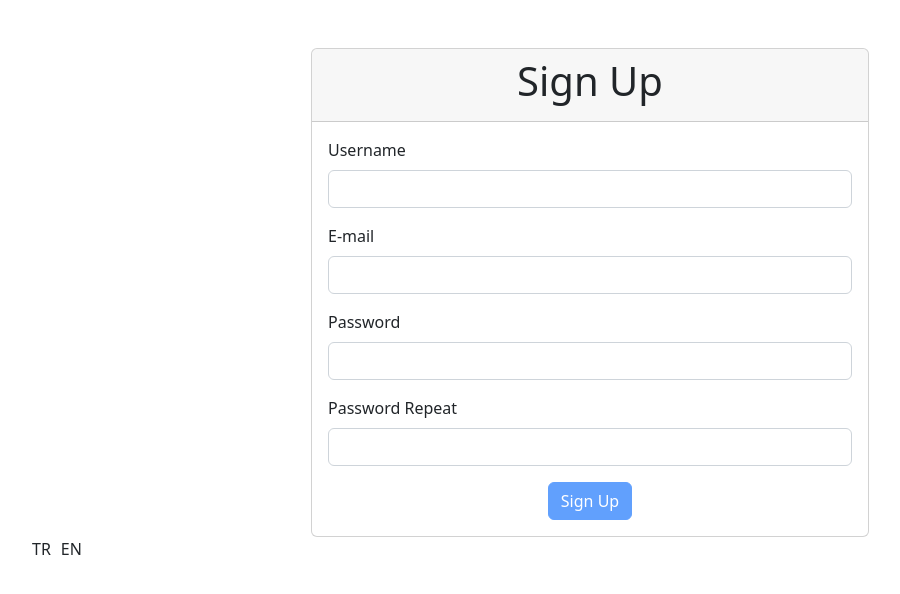
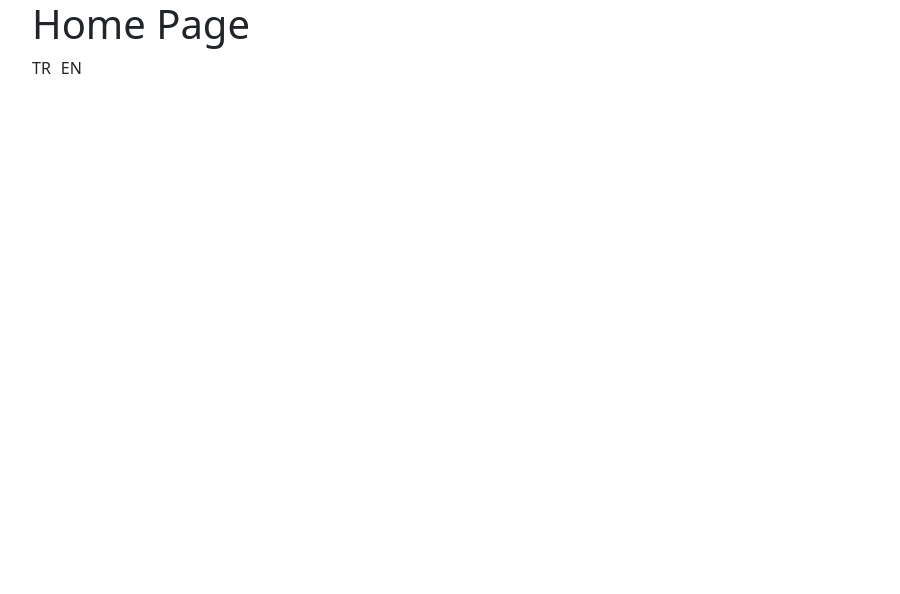
Before and after one commit to bryan5/ttd-vue, a Vue app: page / in a window 1280 px wide. Shown: the top 594 px of the page, without its empty margins (50-950 px from the left). Built offline with nearby package versions, Linux system fonts and the light colour scheme.

Commit message:
Create initial routes for other pages

```diff
--- a/package.json
+++ b/package.json
@@ -59,6 +59,9 @@
     "transform": {
       ".*\\.(vue)$": "vue-jest",
       ".*\\.(js)$": "babel-jest"
-    }
+    },
+    "setupFilesAfterEnv": [
+      "./test/setupTest.js"
+    ]
   }
 }
--- a/src/App.vue
+++ b/src/App.vue
@@ -1,19 +1,35 @@
 <template>
   <div class="container">
-    <SignUpPage />
+    <HomePage v-if="path === '/'" />
+    <SignUpPage v-else-if="path === '/signup'" />
+    <LoginPage v-else-if="path === '/login'" />
+    <UserPage v-else-if="path.startsWith('/user/')" />
     <LanguageSelector />
   </div>
 </template>
 
 <script>
-import SignUpPage from './pages/SignUpPage.vue'
-import LanguageSelector from './components/LanguageSelector.vue'
+import SignUpPage from './pages/SignUpPage'
+import HomePage from './pages/HomePage'
+import LoginPage from './pages/LoginPage'
+import UserPage from './pages/UserPage'
+import LanguageSelector from './components/LanguageSelector'
 
 export default {
   name: 'App',
+
   components: {
     SignUpPage,
     LanguageSelector,
-  }
+    HomePage,
+    LoginPage,
+    UserPage,
+  },
+
+  computed: {
+    path() {
+      return window.location.pathname
+    },
+  },
 }
 </script>
--- /dev/null
+++ b/src/pages/HomePage.vue
@@ -0,0 +1,5 @@
+<template>
+  <div data-testid="home-page">
+    <h1>Home Page</h1>
+  </div>
+</template>
--- /dev/null
+++ b/src/pages/LoginPage.vue
@@ -0,0 +1,5 @@
+<template>
+  <div data-testid="login-page">
+    <h1>Login Page</h1>
+  </div>
+</template>
--- a/src/pages/SignUpPage.vue
+++ b/src/pages/SignUpPage.vue
@@ -1,5 +1,5 @@
 <template>
-<div class="col-lg-6 offset-lg-3 col-md-8 offset-md-2">
+<div class="col-lg-6 offset-lg-3 col-md-8 offset-md-2" data-testid="signup-page">
   <form v-if="!signUpSuccess" class="card mt-5" data-testid="form-sign-up">
     <div class="card-header">
       <h1 class="text-center">{{ $t('signUp') }}</h1>
--- /dev/null
+++ b/src/pages/UserPage.vue
@@ -0,0 +1,5 @@
+<template>
+  <div data-testid="user-page">
+    <h1>User Page</h1>
+  </div>
+</template>
```
Also changed, not shown: test/setupTest.js (added, +6 -0 lines), 2 other files (tests, documents, lock files or other folders).
